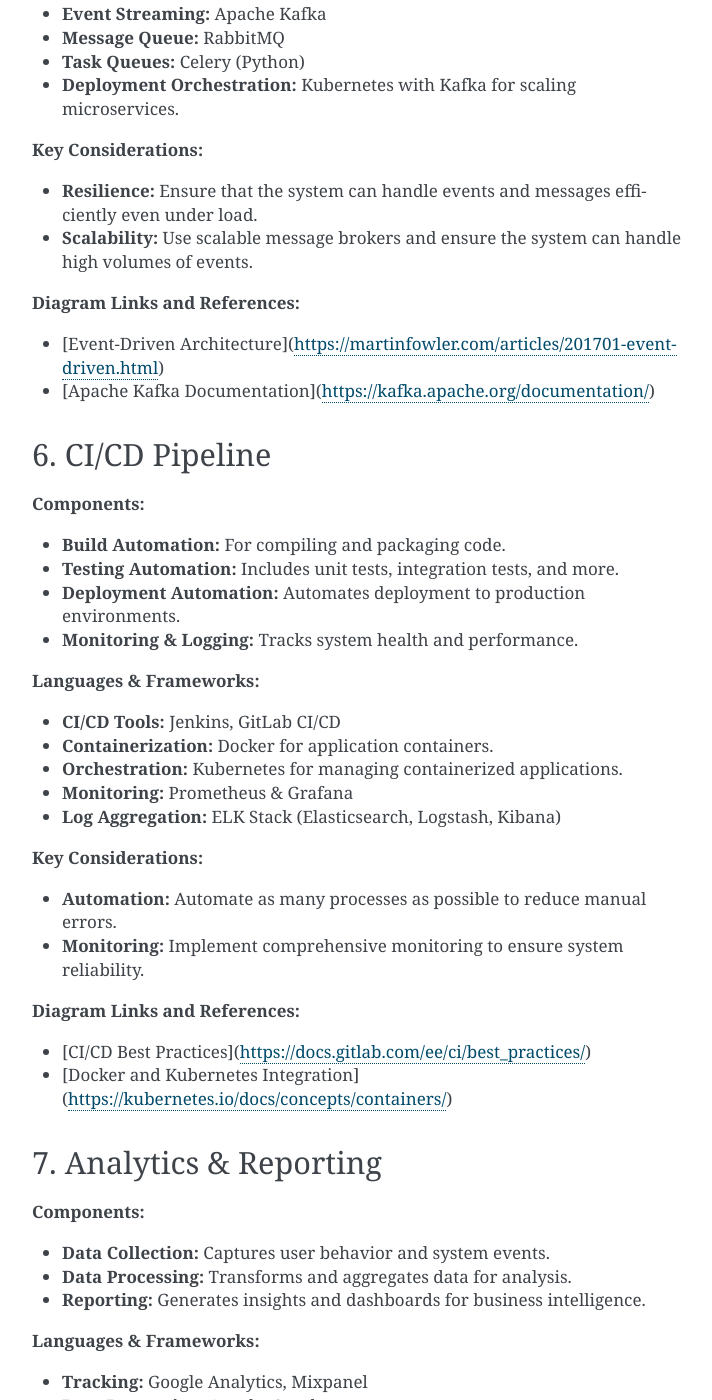
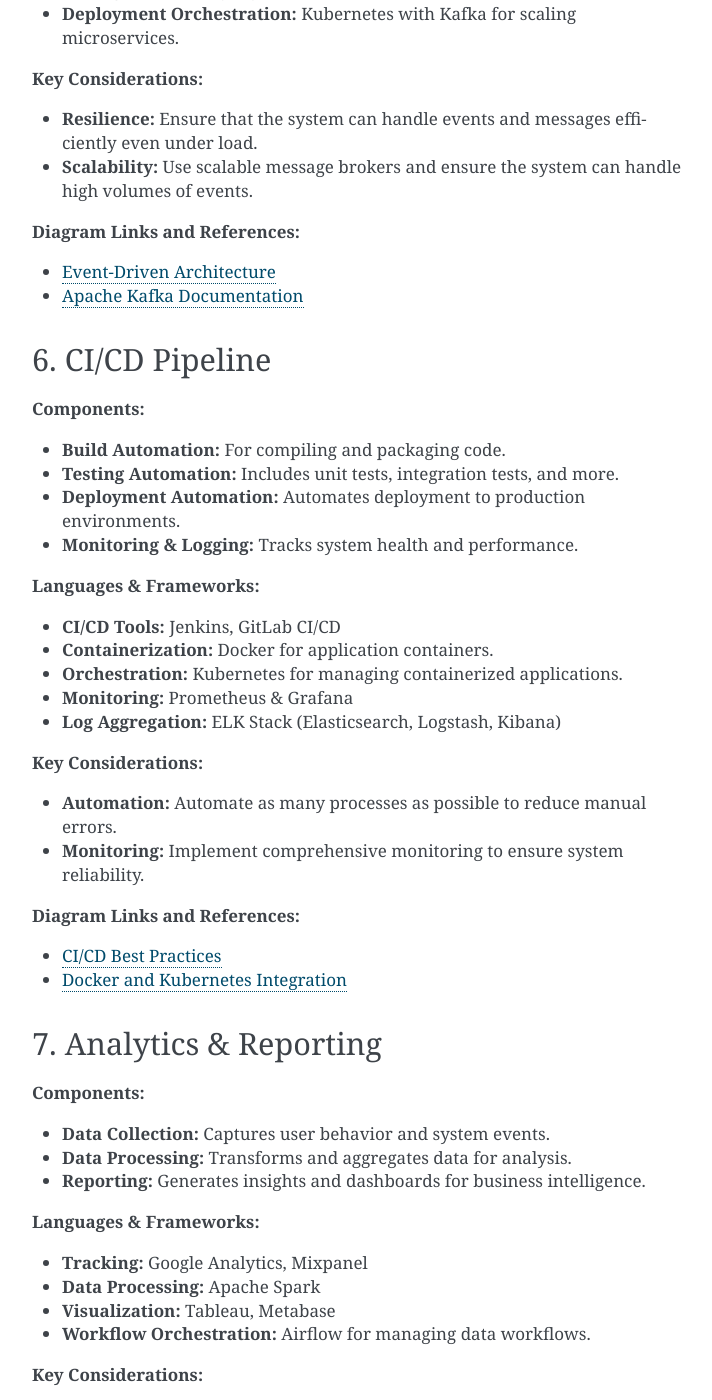
Before and after one commit to cupid-22/base-shift, a Sphinx documentation site: the page built from docs/source/components.rst, in a window 1280 px wide and 1400 px high, scrolled down 3860 px. Shown: the whole window, without its empty margins (388-1100 px from the left). Built offline with Sphinx 7.4.7, drawn with Linux system fonts in a browser that asks for light colours; pages that are not in the unit, such as notebooks, are missing from menus; some of the changed text lies outside the part shown.

Commit message:
Links fixed

```diff
--- a/docs/source/components.rst
+++ b/docs/source/components.rst
@@ -34,8 +34,8 @@
 
 **Diagram Links and References:**
 
-- [React Architecture Best Practices](https://reactjs.org/docs/architecture-best-practices.html)
-- [Storybook Documentation](https://storybook.js.org/docs/react/get-started/introduction)
+- `React Architecture Best Practices <https://reactjs.org/docs/architecture-best-practices.html>`_
+- `Storybook Documentation <https://storybook.js.org/docs/react/get-started/introduction>`_
 
 ------------------------------------------------------------
 2. Backend Microservices
@@ -67,8 +67,8 @@
 
 **Diagram Links and References:**
 
-- [Node.js Microservices Architecture](https://microservices.io/patterns/microservices.html)
-- [Kafka Event Streaming](https://kafka.apache.org/documentation/streams)
+- `Node.js Microservices Architecture <https://microservices.io/patterns/microservices.html>`_
+- `Kafka Event Streaming <https://kafka.apache.org/documentation/streams>`_
 
 ------------------------------------------------------------
 3. Database and Data Management
@@ -97,8 +97,8 @@
 
 **Diagram Links and References:**
 
-- [SQL vs NoSQL Databases](https://www.mongodb.com/scale/sql-vs-nosql)
-- [Caching Strategies with Redis](https://redis.io/documentation)
+- `SQL vs NoSQL Databases <https://www.mongodb.com/scale/sql-vs-nosql>`_
+- `Caching Strategies with Redis <https://redis.io/documentation>`_
 
 ------------------------------------------------------------
 4. Authentication & Security
@@ -125,8 +125,8 @@
 
 **Diagram Links and References:**
 
-- [OAuth 2.0 Framework](https://oauth.net/2/)
-- [JWT Best Practices](https://jwt.io/introduction/)
+- `OAuth 2.0 Framework <https://oauth.net/2/>`_
+- `JWT Best Practices <https://jwt.io/introduction/>`_
 
 ------------------------------------------------------------
 5. Event-Driven Architecture & Message Queue
@@ -152,8 +152,8 @@
 
 **Diagram Links and References:**
 
-- [Event-Driven Architecture](https://martinfowler.com/articles/201701-event-driven.html)
-- [Apache Kafka Documentation](https://kafka.apache.org/documentation/)
+- `Event-Driven Architecture <https://martinfowler.com/articles/201701-event-driven.html>`_
+- `Apache Kafka Documentation <https://kafka.apache.org/documentation/>`_
 
 ------------------------------------------------------------
 6. CI/CD Pipeline
@@ -181,8 +181,8 @@
 
 **Diagram Links and References:**
 
-- [CI/CD Best Practices](https://docs.gitlab.com/ee/ci/best_practices/)
-- [Docker and Kubernetes Integration](https://kubernetes.io/docs/concepts/containers/)
+- `CI/CD Best Practices <https://docs.gitlab.com/ee/ci/best_practices/>`_
+- `Docker and Kubernetes Integration <https://kubernetes.io/docs/concepts/containers/>`_
 
 ------------------------------------------------------------
 7. Analytics & Reporting
@@ -208,8 +208,8 @@
 
 **Diagram Links and References:**
 
-- [Apache Spark Overview](https://spark.apache.org/docs/latest/)
-- [Tableau Documentation](https://help.tableau.com/current/guides/get-started-tutorial/en-us/get-started-tutorial-home.htm)
+- `Apache Spark Overview <https://spark.apache.org/docs/latest/>`_
+- `Tableau Documentation <https://help.tableau.com/current/guides/get-started-tutorial/en-us/get-started-tutorial-home.html>`_
 
 ------------------------------------------------------------
 8. Service Mesh & API Gateway
@@ -232,8 +232,8 @@
 
 **Diagram Links and References:**
 
-- [Service Mesh Overview](https://istio.io/latest/docs/concepts/what-is-istio/)
-- [API Gateway Patterns](https://microservices.io/patterns/apigateway.html)
+- `Service Mesh Overview <https://istio.io/latest/docs/concepts/what-is-istio/>`_
+- `API Gateway Patterns <https://microservices.io/patterns/apigateway.html>`_
 
 ------------------------------------------------------------
 9. Integration with the "Only" Product
@@ -257,7 +257,7 @@
 
 **Diagram Links and References:**
 
-- [White Labeling Best Practices](https://www.whitelabel.com/white-label-best-practices/)
+- `White Labeling Best Practices <https://www.whitelabel.com/white-label-best-practices/>`_
 
 ------------------------------------------------------------
 Conclusion
--- a/docs/source/contribution_guide.rst
+++ b/docs/source/contribution_guide.rst
@@ -86,6 +86,6 @@
 
 **References:**
 
-- [PEP 8 - Python Style Guide](https://www.python.org/dev/peps/pep-0008/)
-- [Airbnb JavaScript Style Guide](https://github.com/airbnb/javascript)
-- [GitHub Flow](https://guides.github.com/introduction/flow/)
+- `PEP 8 - Python Style Guide <https://www.python.org/dev/peps/pep-0008/>`_
+- `Airbnb JavaScript Style Guide <https://github.com/airbnb/javascript>`_
+- `GitHub Flow <https://guides.github.com/introduction/flow/>`_
--- a/docs/source/setup_tools.rst
+++ b/docs/source/setup_tools.rst
@@ -104,6 +104,6 @@
 
 **References:**
 
-- [React Documentation](https://reactjs.org/docs/getting-started.html)
-- [Python Documentation](https://docs.python.org/3/)
-- [Docker Documentation](https://docs.docker.com/)
+- `React Documentation <https://reactjs.org/docs/getting-started.html>`_
+- `Python Documentation <https://docs.python.org/3/>`_
+- `Docker Documentation <https://docs.docker.com/>`_
--- a/docs/source/versioning.rst
+++ b/docs/source/versioning.rst
@@ -63,6 +63,6 @@
 
 **References:**
 
-- [Semantic Versioning 2.0.0](https://semver.org/)
-- [Git Tagging Documentation](https://git-scm.com/book/en/v2/Git-Basics-Tagging)
-- [Alembic Documentation](https://alembic.sqlalchemy.org/en/latest/)
+- `Semantic Versioning 2.0.0 <https://semver.org/>`_
+- `Git Tagging Documentation <https://git-scm.com/book/en/v2/Git-Basics-Tagging>`_
+- `Alembic Documentation <https://alembic.sqlalchemy.org/en/latest/>`_
```
Also changed, not shown: docs/source/additional_information.rst (+5 -5 lines), docs/source/system_architecture.rst (+4 -4 lines).
